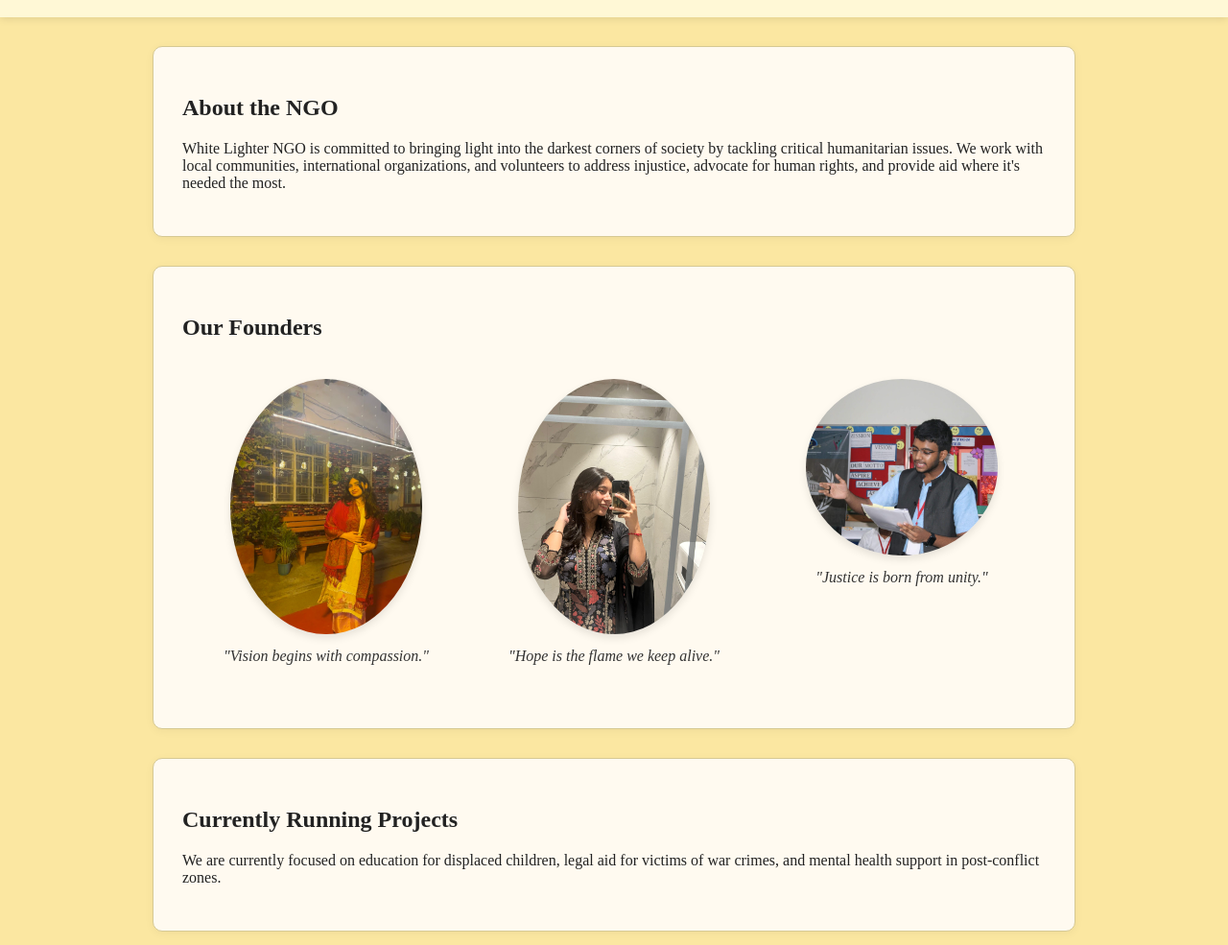
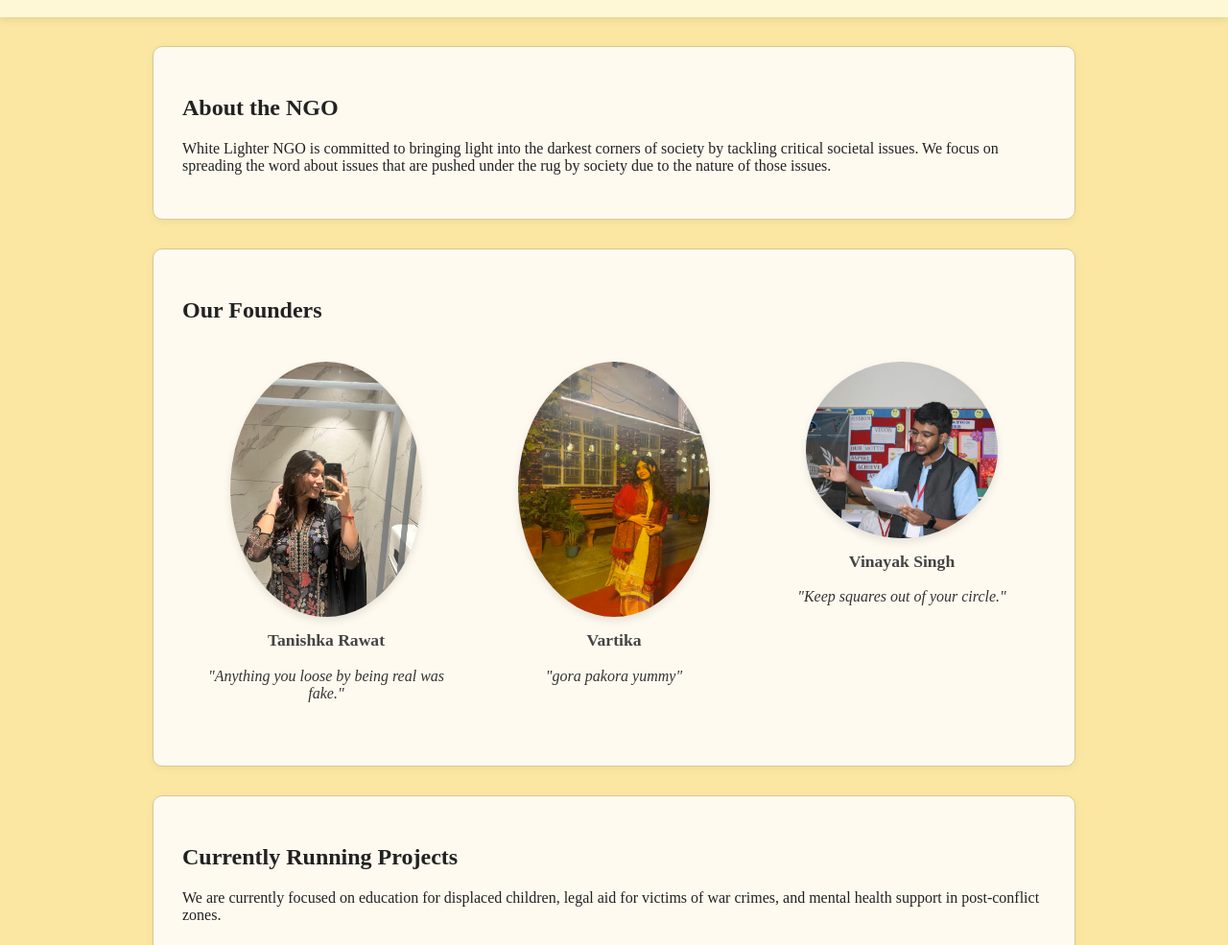
Before and after one commit to vs1ng/ngo, a plain HTML site: page web_page.html in a window 1280 px wide. Shown: the part 117-1102 px from the top of the page at 96% size. Drawn offline with Linux system fonts and the light colour scheme.

Commit message:
Nametags testing

```diff
--- a/web_page.html
+++ b/web_page.html
@@ -71,10 +71,17 @@
       box-shadow: 0 4px 8px rgba(0, 0, 0, 0.1);
     }
 
+    .name {
+      margin-top: 10px;
+      font-weight: bold;
+      font-size: 1.1em;
+      color: #444;
+    }
+
     .quote {
       font-style: italic;
       color: #333;
-      margin-top: 10px;
+      margin-top: 5px;
     }
 
     ul {
@@ -108,23 +115,27 @@
 
   <section id="about">
     <h2>About the NGO</h2>
-    <p>White Lighter NGO is committed to bringing light into the darkest corners of society by tackling critical humanitarian issues. We work with local communities, international organizations, and volunteers to address injustice, advocate for human rights, and provide aid where it's needed the most.</p>
+    <p>White Lighter NGO is committed to bringing light into the darkest corners of society by tackling critical societal issues. We focus on spreading the word about issues that are pushed under the rug by society due to the nature of those issues.</p>
   </section>
 
   <section id="founders">
     <h2>Our Founders</h2>
     <div class="founder-box">
+
+      <div class="founder">
+        <img src="cofounder1.jpg" alt="Co-Founder 1" class="founder-image">
+        <p class="name">Tanishka Rawat</p>
+        <p class="quote">"Anything you loose by being real was fake."</p>
+      </div>
       <div class="founder">
         <img src="founder.jpg" alt="Founder" class="founder-image">
-        <p class="quote">"Vision begins with compassion."</p>
-      </div>
-      <div class="founder">
-        <img src="cofounder1.jpg" alt="Co-Founder 1" class="founder-image">
-        <p class="quote">"Hope is the flame we keep alive."</p>
+        <p class="name">Vartika</p>
+        <p class="quote">"gora pakora yummy"</p>
       </div>
       <div class="founder">
         <img src="cofounder2.jpg" alt="Co-Founder 2" class="founder-image">
-        <p class="quote">"Justice is born from unity."</p>
+        <p class="name">Vinayak Singh</p>
+        <p class="quote">"Keep squares out of your circle."</p>
       </div>
     </div>
   </section>
```
